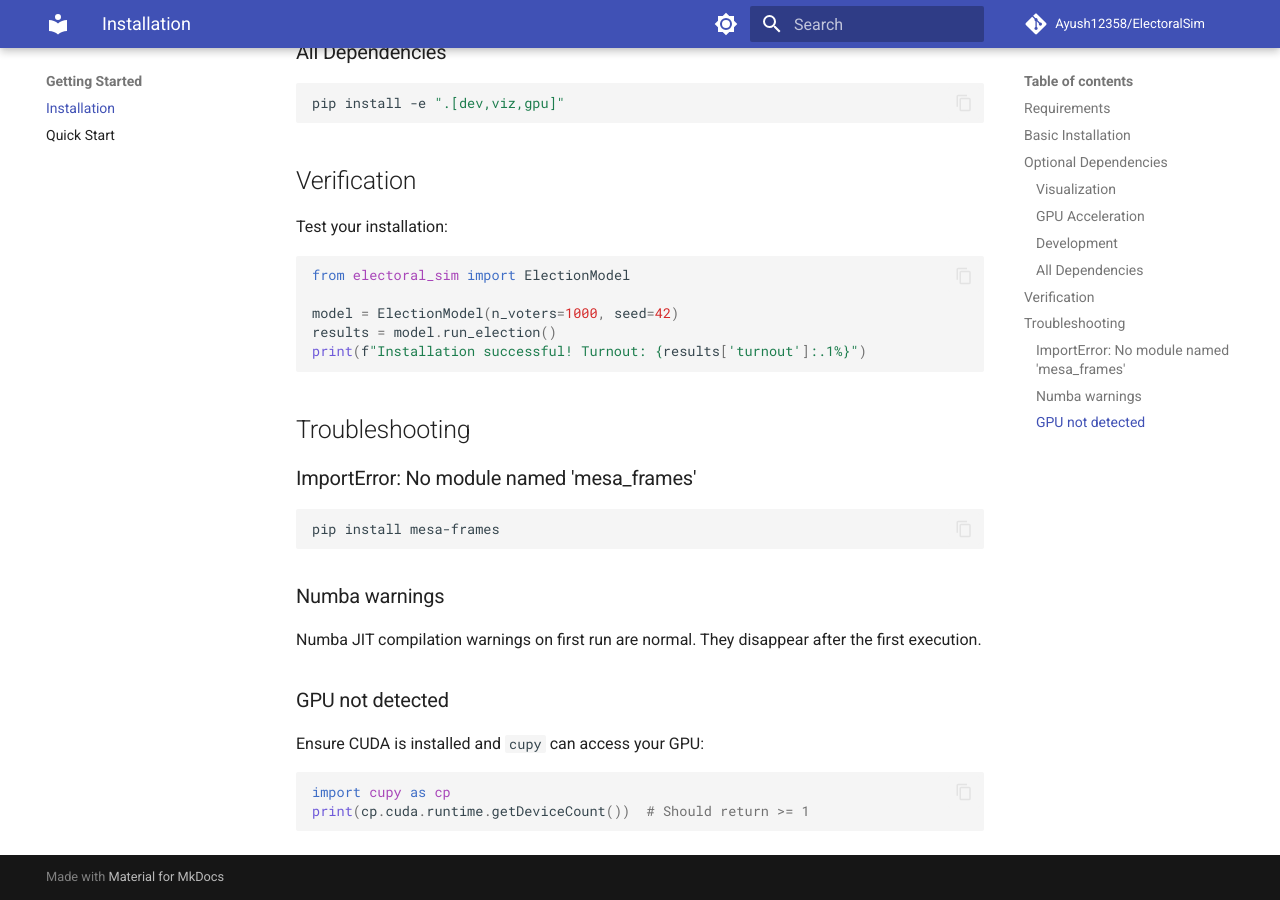
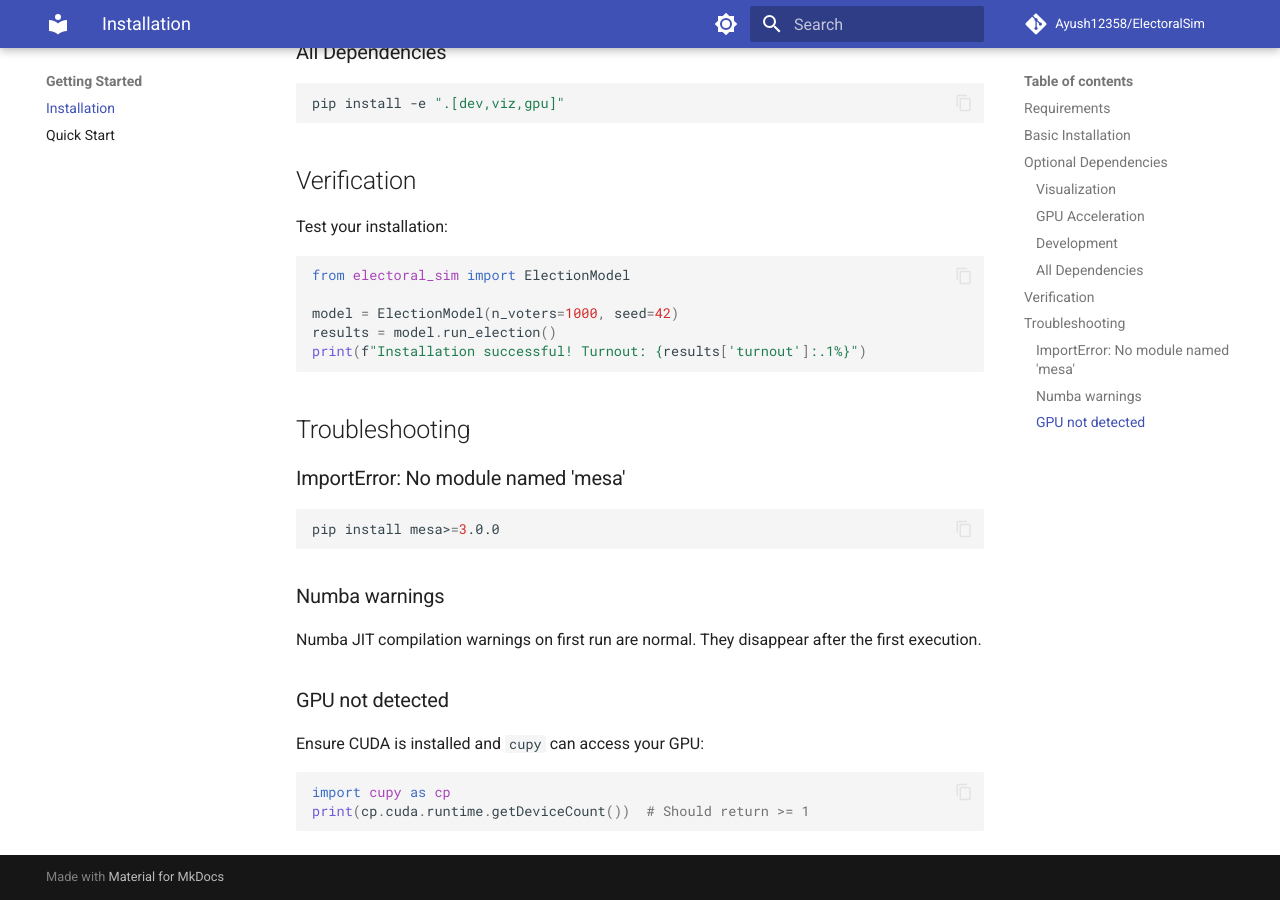
Before and after one commit to Ayush12358/ElectoralSim, an MkDocs documentation site: the page built from docs/installation.md, in a window 1280 px wide and 900 px high, scrolled down 1263 px. Built offline with MkDocs 1.6.1 and Material for MkDocs 9.7.7, drawn with Linux system fonts in a browser that asks for light colours; comment, search, counter and statistics services are not loaded; some of the changed text lies outside the part shown.

Commit message:
docs: Update all mesa-frames references to Mesa + Polars

````diff
--- a/docs/installation.md
+++ b/docs/installation.md
@@ -59,9 +59,9 @@
 
 ## Troubleshooting
 
-### ImportError: No module named 'mesa_frames'
+### ImportError: No module named 'mesa'
 ```bash
-pip install mesa-frames
+pip install mesa>=3.0.0
 ```
 
 ### Numba warnings
--- a/electoral_sim/__init__.py
+++ b/electoral_sim/__init__.py
@@ -3,7 +3,7 @@ ElectoralSim - Generic Electoral Simulation Toolkit
 ===================================================
 
 A modular agent-based modeling toolkit for electoral systems,
-voter behavior, and political dynamics using mesa-frames.
+voter behavior, and political dynamics using Mesa + Polars.
 """
 
 __version__ = "0.0.1"
````
Also changed, not shown: other parts of docs/installation.md (+1 -1 lines), README.md (+4 -4 lines), docs/index.md (+1 -1 lines), 1 other file.
